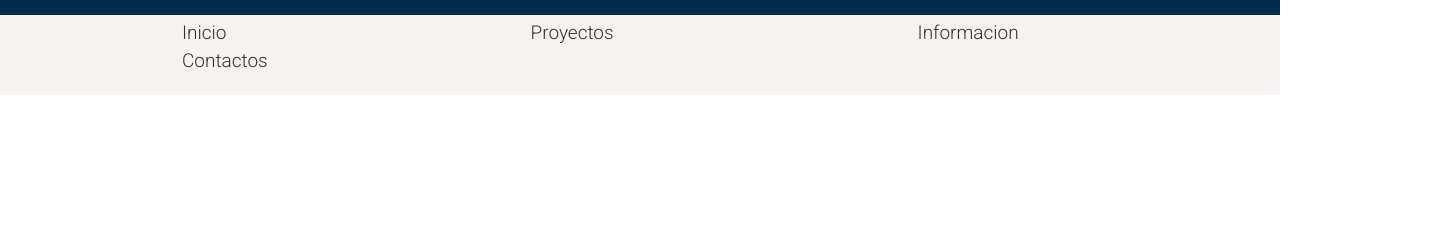
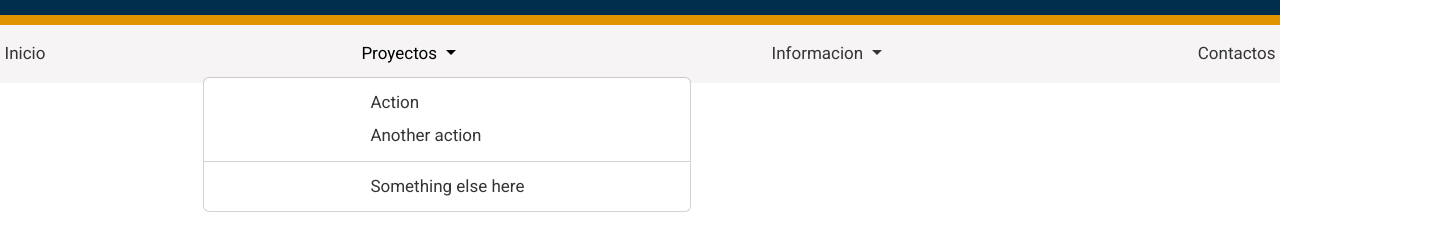
Before and after one commit to Johnnys20/Hecoursoft, a plain HTML site: page index.html in a window 1280 px wide. Both pictures are taken after a click on the button "Proyectos". Shown: the part 85-336 px from the top of the page, 1445 px wide, since content can reach past the window. Drawn offline with nearby package versions, Linux system fonts and the light colour scheme.

Commit message:
Finalizacioin header

```diff
--- a/Css/Styles.css
+++ b/Css/Styles.css
@@ -20,25 +20,44 @@
 
 /* navbar */
 
-.navbar__header{
-    display: flex;
-    background-color: rgb(247, 242, 242);
-    height: 80px;
-    justify-content: center;
-    align-items: center;
 
+.bg-personalizado{
+    background-color:rgba(238, 234, 234, 0.541);
 }
 
-.navbar__header ul li{
-    display: inline-block;
-    list-style: none;
-
+.collapse a{
+    margin: 0px 150px;
 }
 
-.navbar__header ul li a{
-    font-size: 19px;
-    text-decoration: none;
-    color: rgb(53, 50, 50);
-    margin: 150px;
-    font-weight: 200;
+.collapse ul li a{
+    color: rgb(54, 53, 53);
+    font-size: 17px;
 }
+
+.collapse ul li a:hover{
+    color: #002E4C;
+    font-weight: 300;
+}
+
+.carousel-item{
+    height: 10px;
+    width: 100%;
+}
+
+.color_1{
+    height: 200px;
+    width: 100%;
+    background-color: #CB8802;
+}
+
+.color_2{
+    height: 200px;
+    width: 100%;
+    background-color: #E09500;
+}
+
+.color_3{
+    height: 200px;
+    width: 100%;
+    background-color: #FFAA00;
+}
--- a/index.html
+++ b/index.html
@@ -1,57 +1,105 @@
 <!DOCTYPE html>
 <html lang="es">
+
 <head>
   <meta charset="UTF-8">
   <meta name="viewport" content="width=device-width, initial-scale=1.0">
   <!--Estilos CSS-->
   <link rel="stylesheet" href="Css/Styles.css" />
   <!--Bootstrap-->
-    <link
-      href="https://cdn.jsdelivr.net/npm/bootstrap@5.3.2/dist/css/bootstrap.min.css"
-      rel="stylesheet"
-      integrity="sha384-T3c6CoIi6uLrA9TneNEoa7RxnatzjcDSCmG1MXxSR1GAsXEV/Dwwykc2MPK8M2HN"
-      crossorigin="anonymous"
-    />
+  <link href="https://cdn.jsdelivr.net/npm/bootstrap@5.3.2/dist/css/bootstrap.min.css" rel="stylesheet"
+    integrity="sha384-T3c6CoIi6uLrA9TneNEoa7RxnatzjcDSCmG1MXxSR1GAsXEV/Dwwykc2MPK8M2HN" crossorigin="anonymous" />
   <!--Bootstrap Icons-->
-    <link
-      rel="stylesheet"
-      href="https://cdn.jsdelivr.net/npm/bootstrap-icons@1.10.5/font/bootstrap-icons.css"
-    />
+  <link rel="stylesheet" href="https://cdn.jsdelivr.net/npm/bootstrap-icons@1.10.5/font/bootstrap-icons.css" />
   <!--Google Fonts-->
   <link rel="preconnect" href="https://fonts.googleapis.com" />
   <link rel="preconnect" href="https://fonts.gstatic.com" crossorigin />
-    <link
-      href="https://fonts.googleapis.com/css2?family=Roboto&display=swap"
-      rel="stylesheet"
-    header__content/>
+  <link href="https://fonts.googleapis.com/css2?family=Roboto&display=swap" rel="stylesheet" header__content />
   <title>Hecoursoft</title>
 </head>
+
 <body>
 
   <header class="header">
     <!--Barra de navegacion principal-->
-        <div  class="header__content">
+    <div class="header__content">
       <div class="header__brand">
         <a href="#">
           <img src="Img/hecourlogo.png" alt="logo">
         </a>
       </div>
-          <nav class="navbar__header">
-            <ul>
-              <li><a href="#">Inicio</a></li>
-              <li><a href="#">Proyectos</a></li>
-              <li><a href="#">Informacion</a></li>
-              <li><a href="#">Contactos</a></li>
+      <div id="carouselExampleControls" class="carousel slide" data-bs-ride="carousel">
+        <div class="carousel-inner">
+          <div class="carousel-item active">
+            <div class="color_1">
+            </div>
+          </div>
+          <div class="carousel-item">
+            <div class="color_2">
+            </div>
+          </div>
+          <div class="carousel-item">
+            <div class="color_3">
+            </div>
+          </div>
+        </div>
+      </div>
+      <div class="d-flex justify-content-center bg-personalizado">
+        <nav class="navbar navbar-expand-lg navbar-light">
+          <div class="container-fluid">
+            <button class="navbar-toggler" type="button" data-bs-toggle="collapse"
+              data-bs-target="#navbarSupportedContent" aria-controls="navbarSupportedContent" aria-expanded="false"
+              aria-label="Toggle navigation">
+              <span class="navbar-toggler-icon"></span>
+            </button>
+            <div class="collapse navbar-collapse" id="navbarSupportedContent">
+              <ul class="navbar-nav me-auto mb-2 mb-lg-0">
+                <li class="nav-item">
+                  <a class="nav-link" aria-current="page" href="#">Inicio</a>
+                </li>
+                <li class="nav-item dropdown">
+                  <a class="nav-link dropdown-toggle" href="#" id="navbarDropdown" role="button"
+                    data-bs-toggle="dropdown" aria-expanded="false">
+                    Proyectos
+                  </a>
+                  <ul class="dropdown-menu" aria-labelledby="navbarDropdown">
+                    <li><a class="dropdown-item" href="#">Action</a></li>
+                    <li><a class="dropdown-item" href="#">Another action</a></li>
+                    <li>
+                      <hr class="dropdown-divider">
+                    </li>
+                    <li><a class="dropdown-item" href="#">Something else here</a></li>
                   </ul>
+                </li>
+                <li class="nav-item dropdown">
+                  <a class="nav-link dropdown-toggle" href="#" id="navbarDropdown" role="button"
+                    data-bs-toggle="dropdown" aria-expanded="false">
+                    Informacion
+                  </a>
+                  <ul class="dropdown-menu" aria-labelledby="navbarDropdown">
+                    <li><a class="dropdown-item" href="#">Action</a></li>
+                    <li><a class="dropdown-item" href="#">Another action</a></li>
+                    <li>
+                      <hr class="dropdown-divider">
+                    </li>
+                    <li><a class="dropdown-item" href="#">Something else here</a></li>
+                  </ul>
+                </li>
+                <li class="nav-item">
+                  <a class="nav-link" href="#" tabindex="-1" aria-disabled="true">Contactos</a>
+                </li>
+              </ul>
+            </div>
+          </div>
         </nav>
+      </div>
     </div>
   </header>
 
   <!--Bootstrap 5-->
-    <script
-      src="https://cdn.jsdelivr.net/npm/bootstrap@5.3.2/dist/js/bootstrap.bundle.min.js"
+  <script src="https://cdn.jsdelivr.net/npm/bootstrap@5.3.2/dist/js/bootstrap.bundle.min.js"
     integrity="sha384-C6RzsynM9kWDrMNeT87bh95OGNyZPhcTNXj1NW7RuBCsyN/o0jlpcV8Qyq46cDfL"
-      crossorigin="anonymous"
-    ></script>
+    crossorigin="anonymous"></script>
 </body>
+
 </html>
```
Lines whose indentation alone changed are shown as unchanged.
